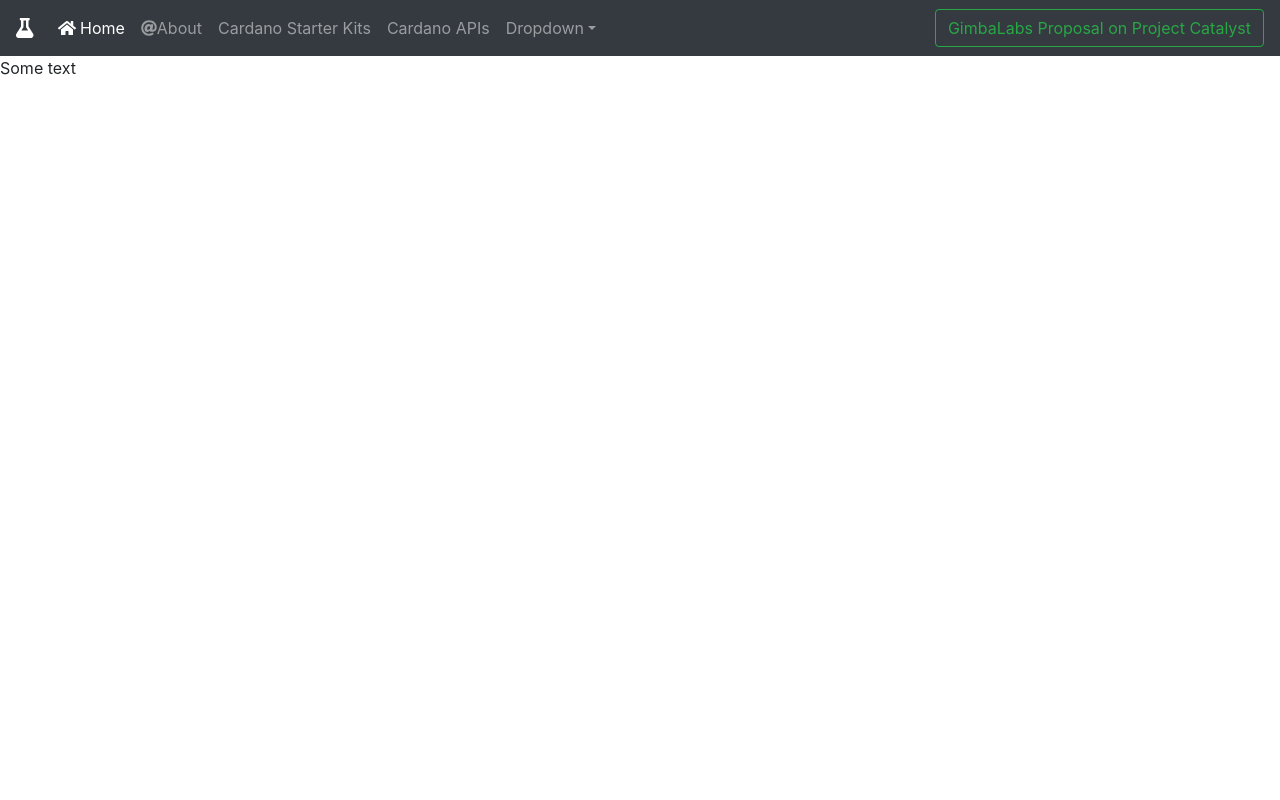
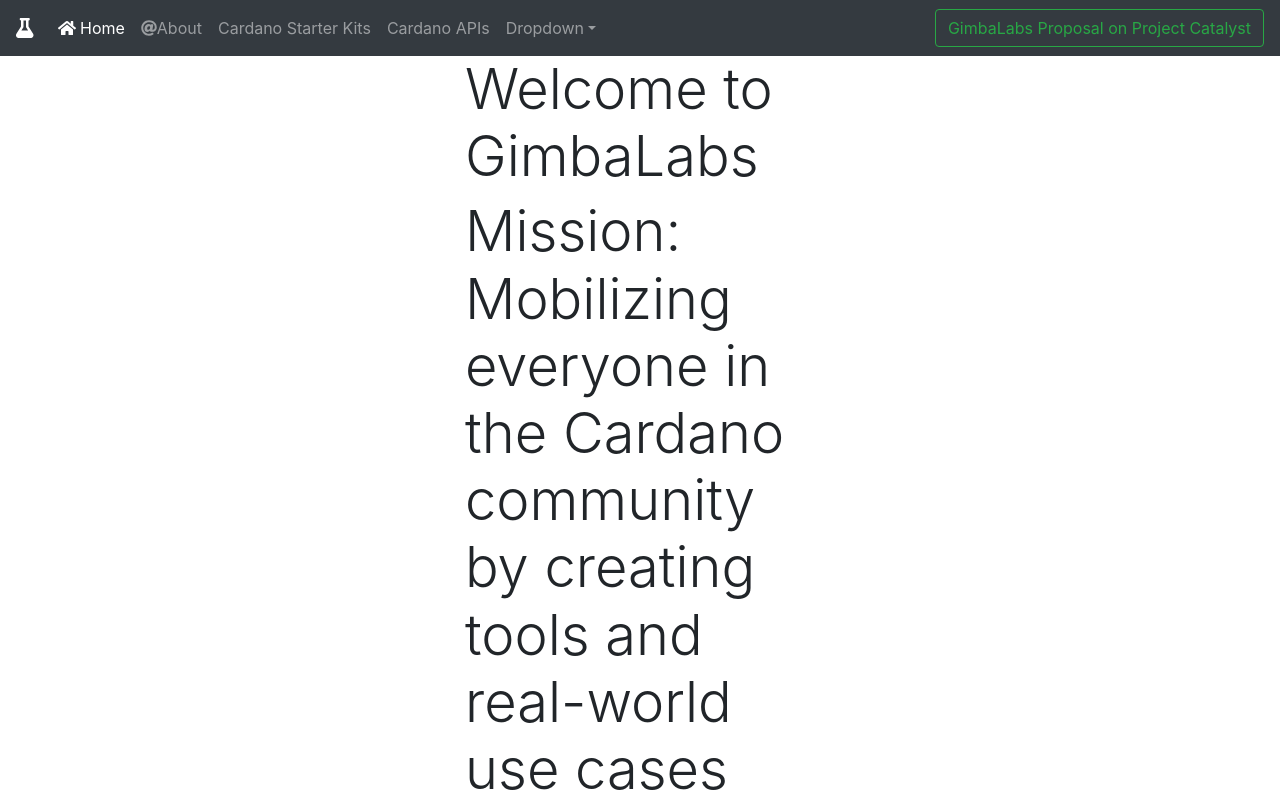
Before and after one commit to rcmorano/site-v3, a React (Create React App) app: page / in a window 1280 px wide. Shown: the top 800 px of the page. Built offline with nearby package versions, Linux system fonts and the light colour scheme.

Commit message:
Initial text to homepage

```diff
--- a/src/App.js
+++ b/src/App.js
@@ -8,9 +8,17 @@ function App() {
   return (
     <>
       <Navbar />
-      <p>
-        Some text
-      </p>
+      <div className="container">
+        <div className="row">
+          <div className="col"></div>
+          <div className="col">
+            <h1 className="display-4">Welcome to GimbaLabs</h1>
+            <p className="display-4">Mission: Mobilizing everyone in the Cardano community by creating tools and real-world use cases that ignite the public imagination and facilitate adoption.</p>
+            <p className="display-4">Vision: A world where as many people as possible are empowered to solve problems using the Cardano platform.</p>
+          </div>
+          <div className="col"></div>
+        </div>
+      </div>
     </>
   );
 }
```
Also changed, not shown: 7 other files (tests, documents, lock files or other folders).
